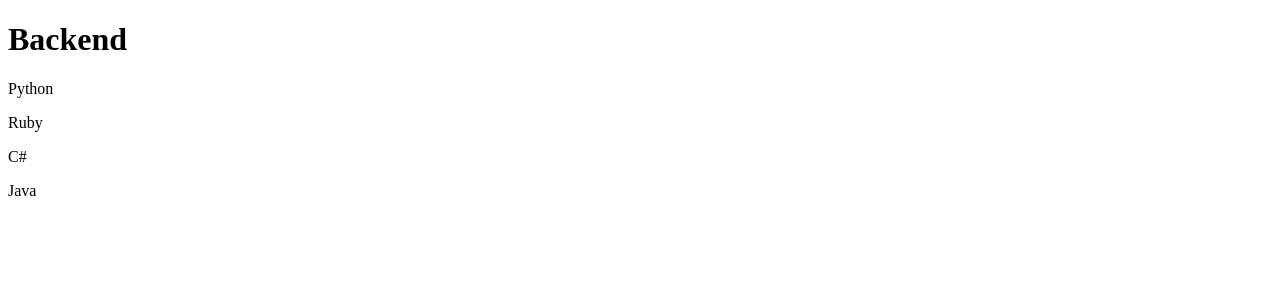
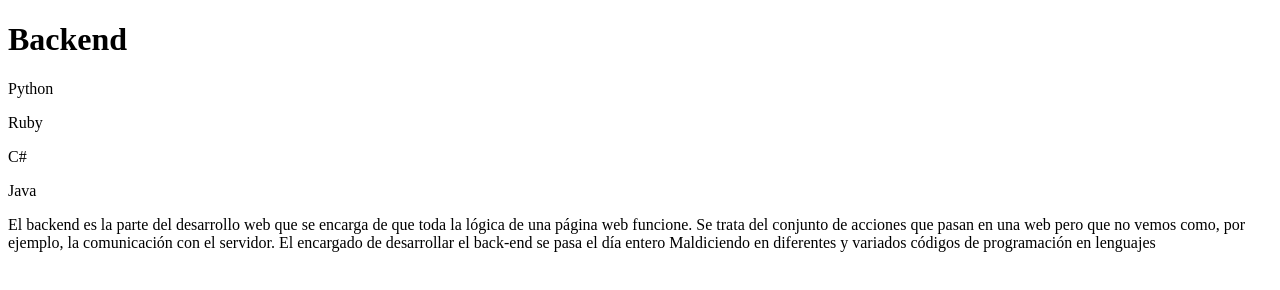
Before and after one commit to Malvados-y-Asociados/Taller2, a plain HTML site: page Backend.html in a window 1280 px wide. Drawn offline with Linux system fonts and the light colour scheme.

Commit message:
Modificación al archivo backend

```diff
--- a/Backend.html
+++ b/Backend.html
@@ -12,6 +12,8 @@
     <p>Ruby</p>
     <p>C#</p>
     <p>Java</p>
+    <p>El backend es la parte del desarrollo web que se encarga de que toda la lógica de una página web funcione. Se trata del conjunto de acciones que pasan en una web pero que no vemos como, por ejemplo, la comunicación con el servidor. El encargado de
+        desarrollar el back-end se pasa el día entero Maldiciendo en diferentes y variados códigos de programación en lenguajes</p>
 
 </body>
 
```
